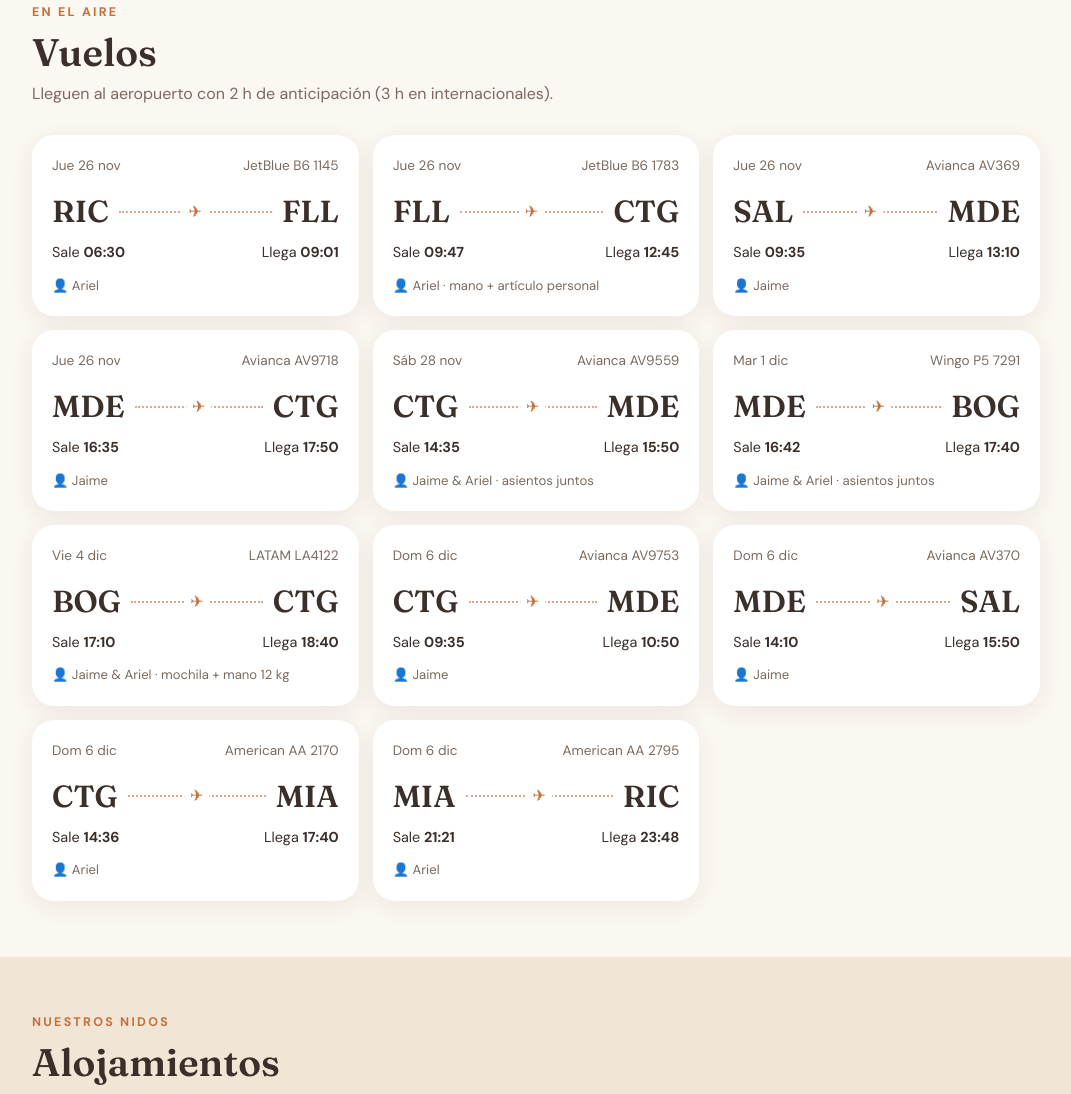
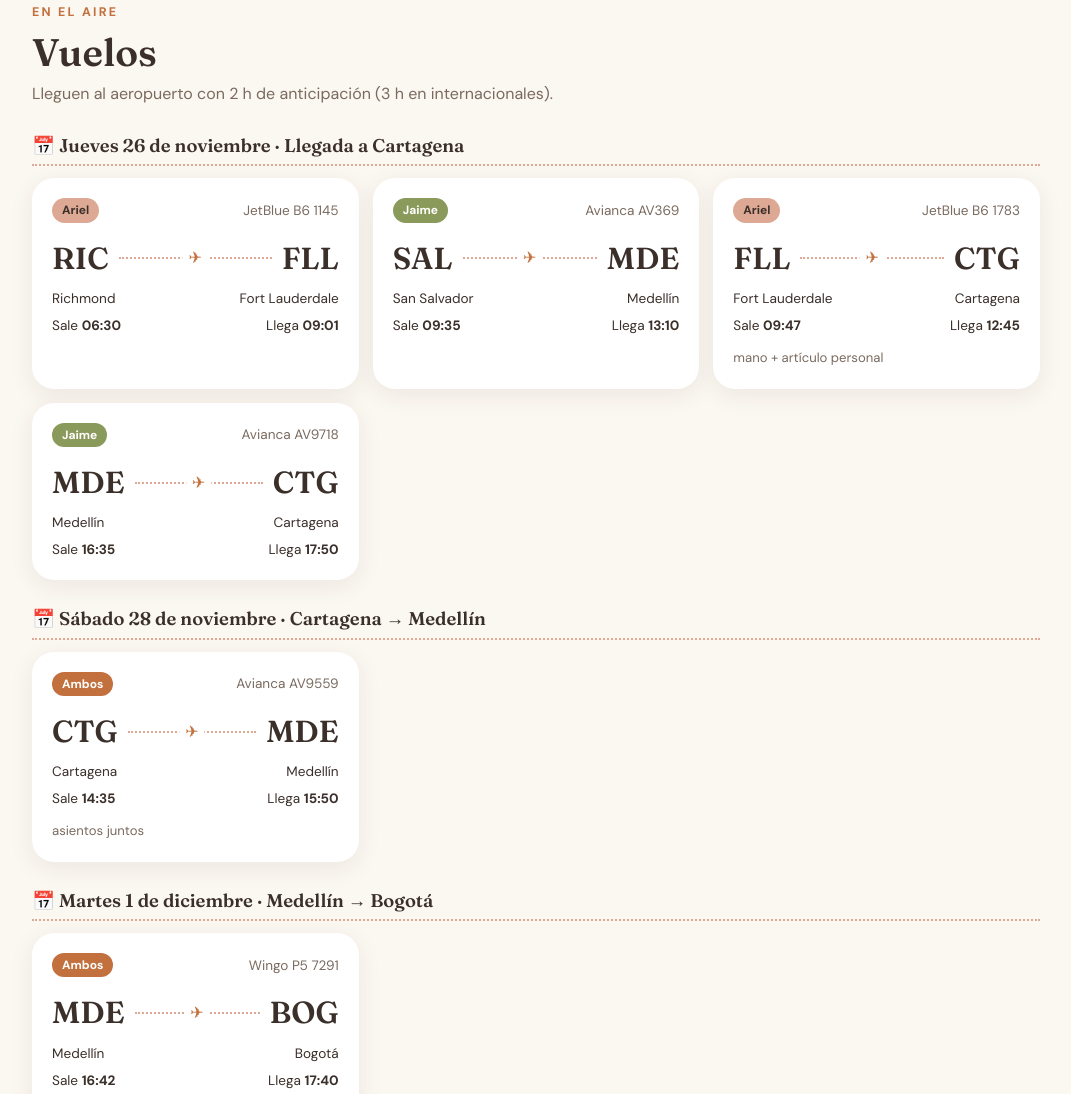
Before and after one commit to jsansi/Trip-Colombia-2026, a plain HTML site: page index.html in a window 1280 px wide. Shown: the part 2916-4010 px from the top of the page, without its empty margins (104-1175 px from the left). Drawn offline with Linux system fonts and the light colour scheme.

Commit message:
Vuelos agrupados por fecha

```diff
--- a/index.html
+++ b/index.html
@@ -102,6 +102,13 @@
   .flight-route .line::after{content:"✈";position:absolute;left:50%;top:-13px;transform:translateX(-50%);background:#fff;padding:0 6px;color:var(--terra)}
   .flight-times{display:flex;justify-content:space-between;font-size:.9rem}
   .who{margin-top:12px;font-size:.82rem;color:var(--muted)}
+  .fl-day{margin-bottom:28px}
+  .fl-day-h{font-size:1.15rem;margin:0 0 12px;padding-bottom:8px;border-bottom:2px dotted var(--rose)}
+  .flight-times span{font-size:.85rem}
+  .who-badge{font-size:.75rem;font-weight:700;border-radius:999px;padding:3px 10px;color:#fff}
+  .who-badge.jai{background:var(--sage)}
+  .who-badge.ari{background:var(--rose);color:var(--ink)}
+  .who-badge.both{background:var(--terra)}
   .home-art{height:110px;border-radius:16px;margin:-4px -4px 14px;display:grid;place-items:center}
   .home-art svg{height:90px}
   .card h3{font-size:1.15rem;margin-bottom:4px}
@@ -249,7 +256,7 @@
     <div class="eyebrow">En el aire</div>
     <h2 class="sec-title">Vuelos</h2>
     <p class="sec-sub">Lleguen al aeropuerto con 2 h de anticipación (3 h en internacionales).</p>
-    <div class="grid" id="flights"></div>
+    <div id="flights"></div>
   </div>
 </section>
 
@@ -650,12 +657,22 @@ document.addEventListener("click", e=>{
 });
 
 // Vuelos
-$("#flights").innerHTML = FLIGHTS.map(f=>`
-  <div class="card">
-    <div class="flight-top"><span>${f.date}</span><span>${f.air}</span></div>
-    <div class="flight-route"><b>${f.from}</b><div class="line"></div><b>${f.to}</b></div>
-    <div class="flight-times"><span>Sale <b>${f.dep}</b></span><span>Llega <b>${f.arr}</b></span></div>
-    <div class="who">👤 ${f.who}</div>
+const APT = {SAL:"San Salvador",MDE:"Medellín",CTG:"Cartagena",BOG:"Bogotá",RIC:"Richmond",FLL:"Fort Lauderdale",MIA:"Miami"};
+const DIA_VUELO = {"Jue 26 nov":"Jueves 26 de noviembre · Llegada a Cartagena","Sáb 28 nov":"Sábado 28 de noviembre · Cartagena → Medellín","Mar 1 dic":"Martes 1 de diciembre · Medellín → Bogotá","Vie 4 dic":"Viernes 4 de diciembre · Bogotá → Cartagena","Dom 6 dic":"Domingo 6 de diciembre · Regreso a casa"};
+const quien = w => w.startsWith("Jaime &") ? ["Ambos","both"] : w.startsWith("Ariel") ? ["Ariel","ari"] : ["Jaime","jai"];
+const grupos = [];
+FLIGHTS.forEach(f=>{ let g=grupos.find(x=>x.date===f.date); if(!g){g={date:f.date,fl:[]};grupos.push(g);} g.fl.push(f); });
+$("#flights").innerHTML = grupos.map(g=>`
+  <div class="fl-day">
+    <h3 class="fl-day-h">📅 ${DIA_VUELO[g.date]||g.date}</h3>
+    <div class="grid">${g.fl.sort((a,b)=>a.dep.localeCompare(b.dep)).map(f=>{ const [q,cls]=quien(f.who); const extra=f.who.split("·").slice(1).join("·").trim(); return `
+      <div class="card">
+        <div class="flight-top"><span class="who-badge ${cls}">${q}</span><span>${f.air}</span></div>
+        <div class="flight-route"><b>${f.from}</b><div class="line"></div><b>${f.to}</b></div>
+        <div class="flight-times"><span>${APT[f.from]||""}</span><span>${APT[f.to]||""}</span></div>
+        <div class="flight-times" style="margin-top:6px"><span>Sale <b>${f.dep}</b></span><span>Llega <b>${f.arr}</b></span></div>
+        ${extra?`<div class="who">${extra}</div>`:""}
+      </div>`;}).join("")}</div>
   </div>`).join("");
 
 // Alojamientos
```
